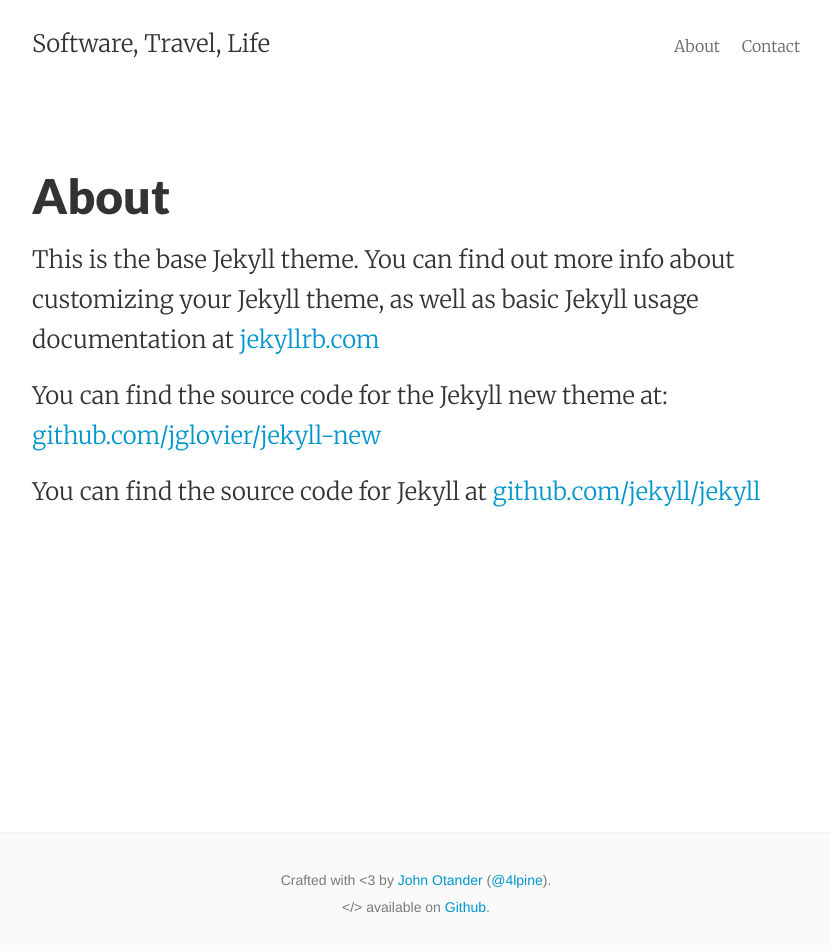
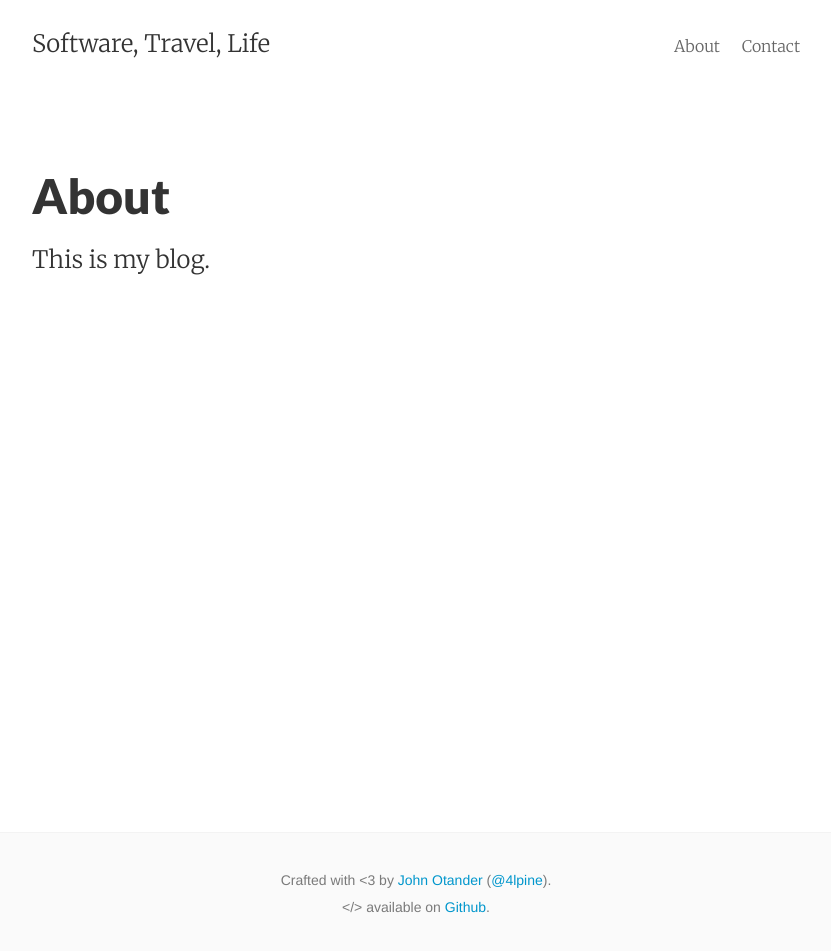
Before and after one commit to tabfugnic/tabfugnic.github.io, a Jekyll site: the page built from about.md, in a window 1280 px wide. Shown: the whole page, without its empty margins (224-1055 px from the left). Built offline with Jekyll 4.4.1, drawn with Linux system fonts in a browser that asks for light colours.

Commit message:
Update config to not have the defaults

```diff
--- a/_config.yml
+++ b/_config.yml
@@ -1,14 +1,12 @@
 # Site settings
 title: Software, Travel, Life
-email: your-email@domain.com
+email: eric@tabfugni.cc
 description: > # this means to ignore newlines until "baseurl:"
-  Write an awesome description for your new site here. You can edit this
-  line in _config.yml. It will appear in your document head meta (for
-  Google search results) and in your feed.xml site description.
+  I'm a software developer. I like to travel and be outdoors. Every once in a great while I will write about it.
 baseurl: "" # the subpath of your site, e.g. /blog/
-url: "http://yourdomain.com" # the base hostname & protocol for your site
-twitter_username: jekyllrb
-github_username:  jekyll
+url: "http://tabfugnic.github.io" # the base hostname & protocol for your site
+twitter_username: tabfugnic
+github_username:  tabfugnic
 
 # Build settings
 markdown: kramdown
--- a/about.md
+++ b/about.md
@@ -4,8 +4,4 @@
 permalink: /about/
 ---
 
-This is the base Jekyll theme. You can find out more info about customizing your Jekyll theme, as well as basic Jekyll usage documentation at [jekyllrb.com](http://jekyllrb.com/)
-
-You can find the source code for the Jekyll new theme at: [github.com/jglovier/jekyll-new](https://github.com/jglovier/jekyll-new)
-
-You can find the source code for Jekyll at [github.com/jekyll/jekyll](https://github.com/jekyll/jekyll)
+This is my blog.
```
Also changed, not shown: contact.md (added, +9 -0 lines), _includes/navigation.html (line endings or trailing spaces).
